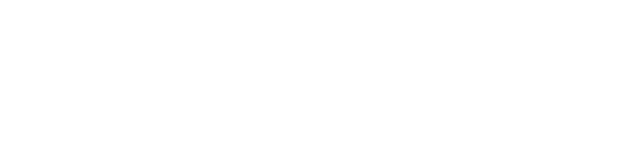
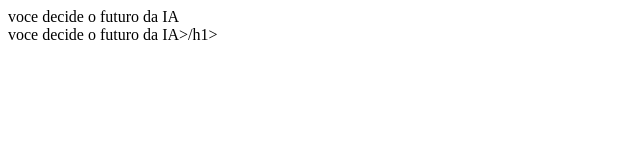
Before and after one commit to Taliarodrigue/futuro-ia, a plain HTML site: page index.html in a window 1280 px wide. Shown: the whole page, without its empty margins (0-640 px from the left). Drawn offline with Linux system fonts and the light colour scheme.

Commit message:
Update index.html

```diff
--- a/index.html
+++ b/index.html
@@ -1,11 +1,14 @@
 <!DOCTYPE html>
-<html lang="en">
+<html lang="pt-br">
 <head>
     <meta charset="UTF-8">
     <meta name="viewport" content="width=device-width, initial-scale=1.0">
-    <title><Futuro-IA></Futuro-IA></title>
-</head> <link rel="stylesheet" href="style.css">
-<body>
-
+    <link rel="stylesheet" href="style.css">
+    </title> voce decide o futuro da IA</title>
+</head>
 </body>
+    <div class="caixa-perguntas">
+    </h1> voce decide o futuro da IA>/h1>
+<div class="caixas-perguntas"></div>
+<div class="caixa-alternativas"></div>
 </html>
```
